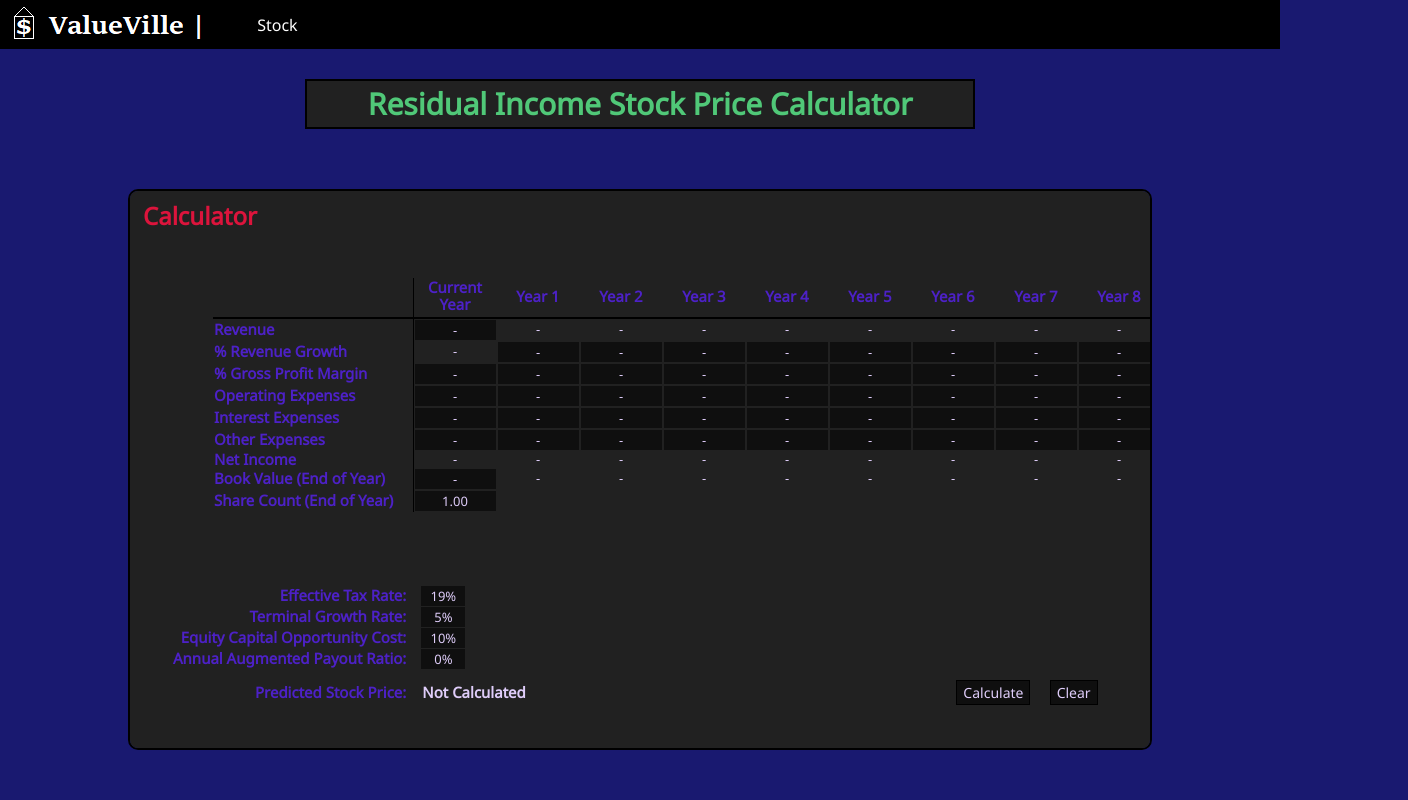
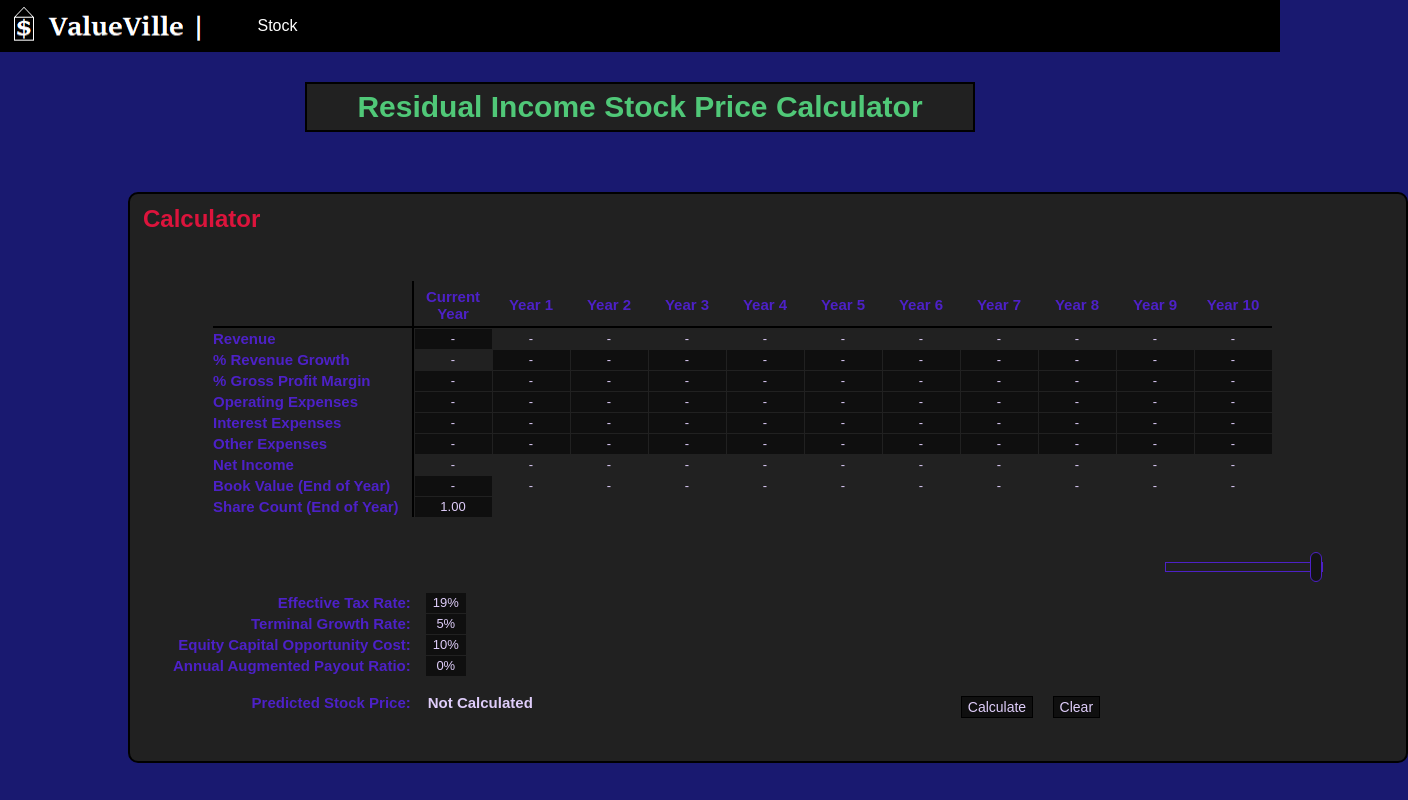
Before and after one commit to dtomsig/valueville.github.io, a plain HTML site: page index.html in a window 1280 px wide. Shown: the top 800 px of the page, 1408 px wide, since content can reach past the window. Drawn offline with Linux system fonts and the light colour scheme.

Commit message:
09/26/24 - CSS Upgrades (Fonts & Calculator Table/Control Panel)
I made changes to web_style.css (formats index.html). The changes can be summarized as following:

1. I changed all fonts to a default font: Arial. This was done because the previous Google Font was rendering differently in different browsers.

2. I added a green border to all text input cells when focused. I added a rule for "input[type=text]:focus" to do this.

3. I modified the calculator table and calculator control panel spacing. Now there is exactly 1 pixel between each input cell. Also, heights of each line are the same now.

** Note ** In the calculator table, the first row below the header (second row overall) has a height of 22px when inspected by a browser's developer tools. This is because part of that height is the double border. The content not actually larger than the rows below it that have a height of 21px (when inspected).

```diff
--- a/index.html
+++ b/index.html
@@ -6,16 +6,12 @@
         <title>
             ValueVille | Stock Price Calculator
         </title>
-        <link rel = "preconnect" href = "https://fonts.googleapis.com">
-        <link rel = "preconnect" href = "https://fonts.gstatic.com" crossorigin>
-        <link href = "https://fonts.googleapis.com/css2?family=Noto+Sans:wght@300;400&display=swap" rel = "stylesheet">
 
         <link rel = "stylesheet" href = "./reset.css">
         <link rel = "stylesheet" href = "./web_style.css">
         <link rel = "icon" href = "./favicon.png">
 
         <script src = "./stock_calc.js"> </script>
-
     </head>
 
     <body>
@@ -32,11 +28,11 @@
 
         <main id = "id_main__calculator_page">
             <section id = "id_section__calculators">
-                <h1 class = "cl_style__heading_w_1200">
+                <h1 class = "cl_style__heading_w_650">
                     Residual Income Stock Price Calculator
                 </h1>
 
-                <article class = "cl_style__content_pane_general_w_1200" id = "id_article__calculator"
+                <article class = "cl_style__content_pane_general_w_1250" id = "id_article__calculator"
                          onfocusin = "remove_empty_char_on_focus(event);"
                          onfocusout = "transfer_html_to_model(); recompute_model(); verify_model();
                                        transfer_model_to_html();"
@@ -408,6 +404,7 @@
                             </td>
                         </tr>
                     </table>
+
                     <input autocomplete = "off" id = "id_input__slider" min = "1" max = "10" step = "1"
                            onchange = "resize_calc_table();" type = "range" value = "10">
 
@@ -451,6 +448,7 @@
                                     type = "button">
                                 Calculate
                             </button>
+
                             <button class = "cl_style__button_black" onclick = "clear_calc();
                                                                                 set_stock_price_upd_flag_true();
                                                                                 transfer_model_to_html();"
@@ -461,7 +459,7 @@
                     </form>
                 </article>
 
-                <article class = "cl_style__content_pane_general_w_1200">
+                <article class = "cl_style__content_pane_general_w_1250">
                     <h2> Excel Version </h2>
 
                     <p>
--- a/web_style.css
+++ b/web_style.css
@@ -9,18 +9,20 @@
   --custom-embellishment-name:;
 }
 
+html {
+}
+
 /*  ----- Viewport ----- elements inherited by all remaining elements ----- */
 body {       /* Can alternatively define in html {} or :root {} */
     background-color: rgb(25, 25, 112);
     color: rgb(223, 205, 250);
-    font-family: 'Noto Sans', sans-serif;
+    font-family: Arial, sans-serif;
+    font-weight: 400;
 }
 
 /* ----- Anchors ----- Text links */
 a {
-    font-family: 'Noto Sans', sans-serif;
-    margin: 0px;
-    padding: 0px;
+    font-family: Arial, sans-serif;
 }
 
 a:link {
@@ -49,7 +51,7 @@ nav a {
 }
 
 nav a img {
-    height: 47px;
+    height: 49px;
     width: 218px;
 }
 
@@ -148,13 +150,13 @@ tr {}
 
 th {
     font-size: 13px;
-    padding: 1px;
+    padding: 0px;
     text-align: center;
 }
 
 td {
     font-size: 13px;
-    padding: 1px;
+    padding: 0px;
     text-align: center;
 }
 
@@ -171,23 +173,26 @@ fieldset {}
 
 label {
     font-size: 15px;
-    line-height: 17px;
 }
 
-  button {}
+button {}
 
-  input {
+input {
     background-color: rgb(15, 15, 15);
     border: none;
     color: rgb(223, 205, 250);
-    font-family: 'Noto Sans', sans-serif;
+    font-family: Arial, sans-serif;
     font-size: 13px;
     text-align: center;
-  }
+}
+
+input[type=text]:focus {
+    outline: 1px green solid;
+}
+
 
   output {
     font-size: 15px;
-    line-height: 17px;
   }
   meter {}
   progress {}
@@ -238,7 +243,7 @@ object {}
     border: solid 1px black;
     color: rgb(223, 205, 250);
     font-size: 14px;
-    font-family: 'Noto Sans', sans-serif;
+    font-family: Arial, sans-serif;
     /* Top/Bottom Left/Right */
     padding: 2px 6px;
 }
@@ -247,25 +252,26 @@ object {}
     border-color: rgb(223, 205, 250);
 }
 
-.cl_style__content_pane_general_w_1200 {
+.cl_style__content_pane_general_w_1250 {
     background-color: rgb(33, 33, 33);
     border: solid 2px black;
     border-radius: 10px;
-    overflow: auto;
+    overflow-y: auto;
     padding: 13px;
-    white-space: nowrap
+    white-space: nowrap;
+    width: 1250px;
 }
 
-.cl_style__content_pane_general_w_1200 h2 {
+.cl_style__content_pane_general_w_1250 h2 {
     margin-bottom: 30px;
 }
 
-.cl_style__heading_w_1200 {
+.cl_style__heading_w_650 {
     background-color: rgb(33, 33, 33);
     border: solid 2px black;
-    max-width: 650px;
     padding: 8px;
     text-align: center;
+    width: 650px;
 }
 
 /* A rule for the general <a> element cannot be done because the rule would apply to both image anchors and text
@@ -297,95 +303,98 @@ object {}
     font-weight: bold;
     float: left;
     grid-template-columns: auto 70px auto;
+    line-height: 21px;
     margin-bottom: 30px;
     margin-left: 30px;
-    row-gap: 1px;
     text-align: right;
 }
 
-/* Setting the font-size in the "id_form__calculator_control_panel" rule will not change the font size of input
-   fields in the calculator control panel. Instead, the rule below must be used. */
-#id_form__calculator_control_panel input{
-    font-size: 13px;
+#id_form__calculator_control_panel input {
+    line-height: 20px;
+    padding: 0px;
 }
 
 /* <label> for "id_input__effective_tax_rate" */
-#id_form__calculator_control_panel :nth-child(1){
+#id_form__calculator_control_panel :nth-child(1) {
     grid-column: 1 / span 1;
     grid-row: 1;
 }
 
 /* <input> "id_input__effective_tax_rate" */
-#id_form__calculator_control_panel :nth-child(2){
+#id_form__calculator_control_panel :nth-child(2) {
     grid-column: 2 / span 1;
     grid-row: 1;
     margin-left: 15px;
 }
 
 /* <label> for "id_input__terminal_growth_rate" */
-#id_form__calculator_control_panel :nth-child(3){
+#id_form__calculator_control_panel :nth-child(3) {
     grid-column: 1 / span 1;
     grid-row: 2;
 }
 
 /* <input> "id_input__terminal_growth_rate" */
-#id_form__calculator_control_panel :nth-child(4){
+#id_form__calculator_control_panel :nth-child(4) {
     grid-column: 2 / span 1;
     grid-row: 2;
     margin-left: 15px;
 }
 
 /* <label> for "id_input__equity_capital_opportunity_cost" */
-#id_form__calculator_control_panel :nth-child(5){
+#id_form__calculator_control_panel :nth-child(5) {
     grid-column: 1 / span 1;
     grid-row: 3;
 }
 
 /* <input> "id_input__equity_capital_opportunity_cost" */
-#id_form__calculator_control_panel :nth-child(6){
+#id_form__calculator_control_panel :nth-child(6) {
     grid-column: 2 / span 1;
     grid-row: 3;
     margin-left: 15px;
 }
 
 /* <label> for "id_input__annual_augmented_payout_ratio" */
-#id_form__calculator_control_panel :nth-child(7){
+#id_form__calculator_control_panel :nth-child(7) {
     grid-column: 1 / span 1;
     grid-row: 4;
+    margin-bottom: 10px;
 }
 
 /* <input> "id_input__annual_augmented_payout_ratio" */
-#id_form__calculator_control_panel :nth-child(8){
+#id_form__calculator_control_panel :nth-child(8) {
     grid-column: 2 / span 1;
     grid-row: 4;
     margin-left: 15px;
+    margin-bottom:10px;
 }
 
-/* <p> with text "Predicted Stock Price:" */
-#id_form__calculator_control_panel :nth-child(9){
+/* <p> with text "Predicted Stock Price:"
+   The line-height attribute does not appear to be necessary. However, I set it to 21 to match other cells in the
+   control panel grid. */
+#id_form__calculator_control_panel :nth-child(9) {
     grid-column: 1 / span 1;
     grid-row: 5;
-    margin-top: 10px;
+    line-height: 21px;
 }
 
 /* <output> with predicted stock price text */
-#id_form__calculator_control_panel :nth-child(10){
+#id_form__calculator_control_panel :nth-child(10) {
     grid-column: 2 / span 1;
     grid-row: 5;
-    margin-left: 16px;
-    margin-top: 11px;
+    margin-left: 17px;
     text-align: left;
+    width: 200px;
 }
 
-/* <div> "id_fieldset__calculator_control_panel_buttons */
-#id_form__calculator_control_panel :nth-child(11){
+/* <div> "id_fieldset__calculator_control_panel_buttons" */
+#id_form__calculator_control_panel :nth-child(11) {
     grid-column: 3 / span 1;
     grid-row: 5;
     margin-left: 480px;
     margin-top: 10px;
 }
 
-#id_form__calculator_control_panel output{
+#id_form__calculator_control_panel output {
     color: rgb(223, 205, 250);
     margin-right: 22px;
 }
@@ -393,7 +402,7 @@ object {}
 #id_form__calculator_control_panel_button_row {
 }
 
-#id_form__calculator_control_panel_button_row button:nth-of-type(1){
+#id_form__calculator_control_panel_button_row button:nth-of-type(1) {
     margin-right: 10px;
 }
 
@@ -410,20 +419,24 @@ object {}
     margin-bottom: 20px;
     margin-left: 1022px;
    -webkit-appearance: none;
+    width: 156px;
 }
 
-/* For Chrome/Safari browser. */
+/* For Chrome/Safari/Edge browsers. Width and height values are different than the Firefox version to make the slider
+   thumb appear the same size. The values were "eyeballed" to make thumb look the same across browsers.*/
 #id_input__slider::-webkit-slider-thumb {
     appearance: none;
     background: rgb(20, 20, 20);
     border: 1px solid rgb(77, 33, 199);
+    border-radius: 6px;
     cursor: pointer;
-    height: 28px;
+    height: 30px;
     -webkit-appearance: none;
-    width: 10px;
+    width: 12px;
 }
 
-/* For Firefox browser. */
+/* For Firefox browser. The width and height do not match the non-Firefox version. This is because the non-Firefox
+   version had to be adjusted to look the same as the Firefox version.*/
 #id_input__slider::-moz-range-thumb {
     background: rgb(20, 20, 20);
     border: 1px solid rgb(77, 33, 199);
@@ -433,75 +446,72 @@ object {}
 }
 
 #id_section__calculators {
-    overflow: auto;
     padding-bottom: 100px;
     padding-left: 10%;
     padding-right: 10%;
 }
 
-#id_section__calculators > .cl_style__heading_w_1200 {
+#id_section__calculators > .cl_style__heading_w_650 {
     margin: auto;
     margin-bottom: 60px;
     margin-top: 30px;
 }
 
-#id_section__calculators > .cl_style__content_pane_general_w_1200 {
+#id_section__calculators > .cl_style__content_pane_general_w_1250 {
     margin: auto;
     margin-bottom: 100px;
 }
 
-/* white-space is set to normal. This is because the cl_style__content_pane_general_w_1200 sets the white-space to
-   nowrap and gets inherited by the table. The intended behavior is white-space set to normal. */
+/* white-space is set to normal. This is because the cl_style__content_pane_general_w_1250 sets the white-space to
+   nowrap and gets inherited by the table. The intended behavior is white-space set to normal. table-layout: fixed
+   is another important setting. It allows the spacing between cells to occur. See comment on the rule called
+   "#id_table__calculator_table td" for more information. */
 #id_table__calculator_table {
     display: inline-block;
     margin-bottom: 40px;
     margin-left: 70px;
     margin-top: 20px;
-    min-width: 900px;
+    table-layout: fixed;
     white-space: normal;
 }
 
-/* Sets the border and width of the leftmost column. */
+/* Sets the border and minimum width of the leftmost column. */
 #id_table__calculator_table colgroup col:nth-of-type(1) {
-    border-right: 1px black solid;
-    min-width: 200px;
+    border-right: 2px black solid;
+    width: 200px;
 }
 
-/* Sets the width of the all other columns to the right of the leftmost one (not including leftmost column). */
-#id_table__calculator_table colgroup col:nth-of-type(2)  {
-    width: 75px;
+/* The <td> elements are set to just larger than <input> elements that it may contain. This creates an outside border
+   around <input> elements in the table. The table must have table-layout: fixed set on "id_table__calcualtor_table" for
+   this technique to work. This is the best way found to create spacing throughout the table. */
+#id_table__calculator_table td {
+    border: none;
+    height: 21px;
+    width: 78px;
 }
 
-/* The rule below appears to work if "td" is removed. The <td> elements will be 75 pixels wide, even if the size is not
-   specified . This is possibly due to a CSS default. However, I included <td> in the rule because I believe it's
-   most correct. I don't have any CSS code to prevent overflowing of the <td> elements. The JavaScript program,
-   stock_calc.js, prevents fields from overflowing by not displaying values over 9,999,999.99. */
-#id_table__calculator_table input, td {
+#id_table__calculator_table input {
+    line-height: 20px;
+    padding: 0px;
     width: 77px;
-    font-size: 13px;
 }
 
-/* Applies styling to the cells in the leftmost column. */
+/* Applies styling to the <th> elements in the first row to increase font size, display bottom border, and increase
+   first row height slightly. */
+#id_table__calculator_table th {
+    border-bottom: 2px black solid;
+    font-size: 15px;
+    height: 45px;
+    max-width: 78px;
+}
+
+/* Applies styling to the cells in the leftmost column. These properties cannot be set in the rule called
+  "#id_table__calculator_table colgroup col:nth-of-type(1)". */
 #id_table__calculator_table tr td:nth-of-type(1) {
     color: rgb(77, 33, 199);
     text-align: left;
     font-weight: bold;
     font-size: 15px;
-}
-
-/* Applies styling to the first row and will display the bottom border. */
-#id_table__calculator_table tr:nth-of-type(1) {
-    border-bottom: 2px solid black;
-}
-
-/* Applies styling to the <th> elements in the first row to increase font size. */
-#id_table__calculator_table tr:nth-of-type(1) th{
-    font-size: 15px;
-}
-
-/* Creates bottom padding in cells in the first row to move the cells' text slightly up. */
-#id_table__calculator_table tr:nth-of-type(1) *{
-    padding-bottom: 5px;
 }
 
 @keyframes App-logo {}
```
